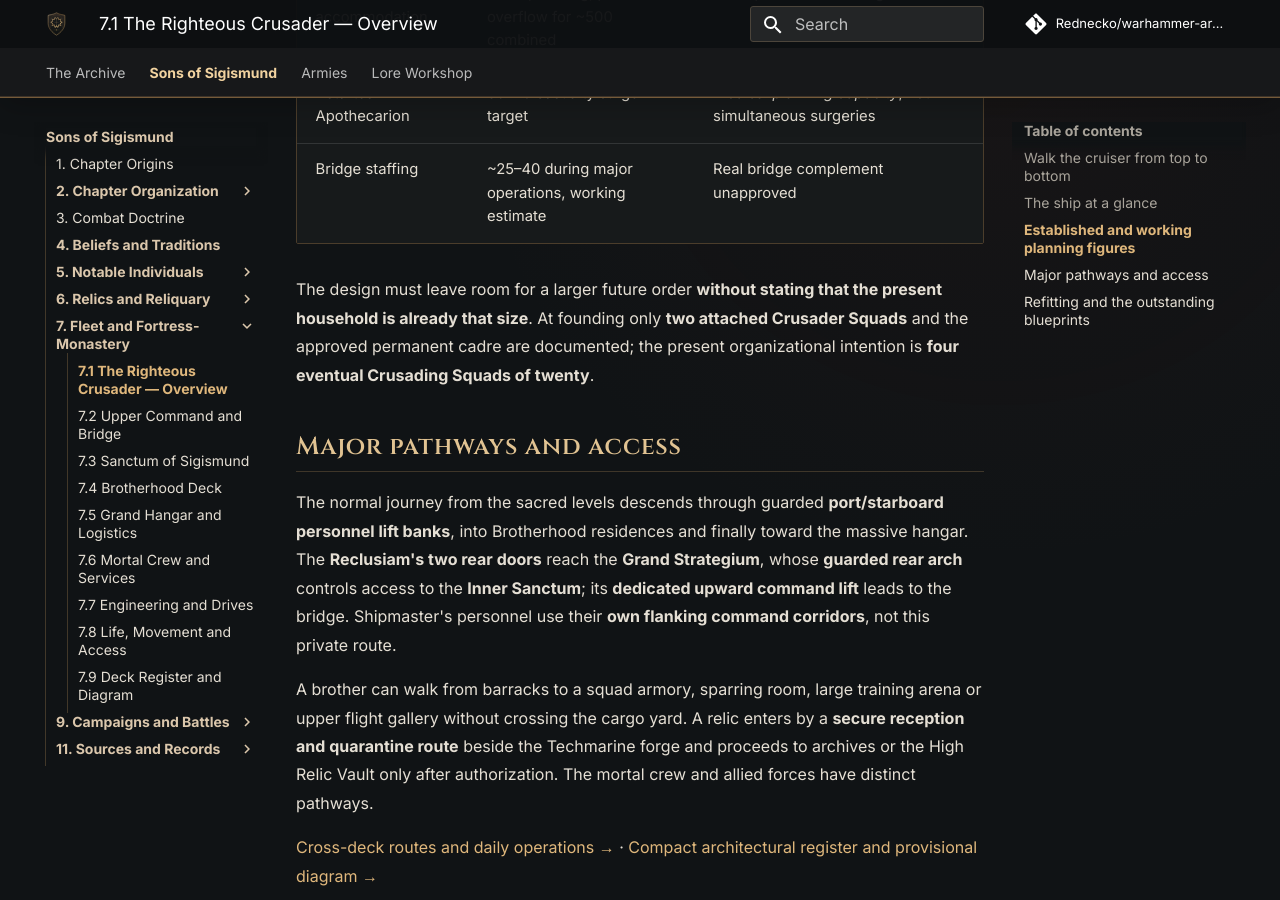
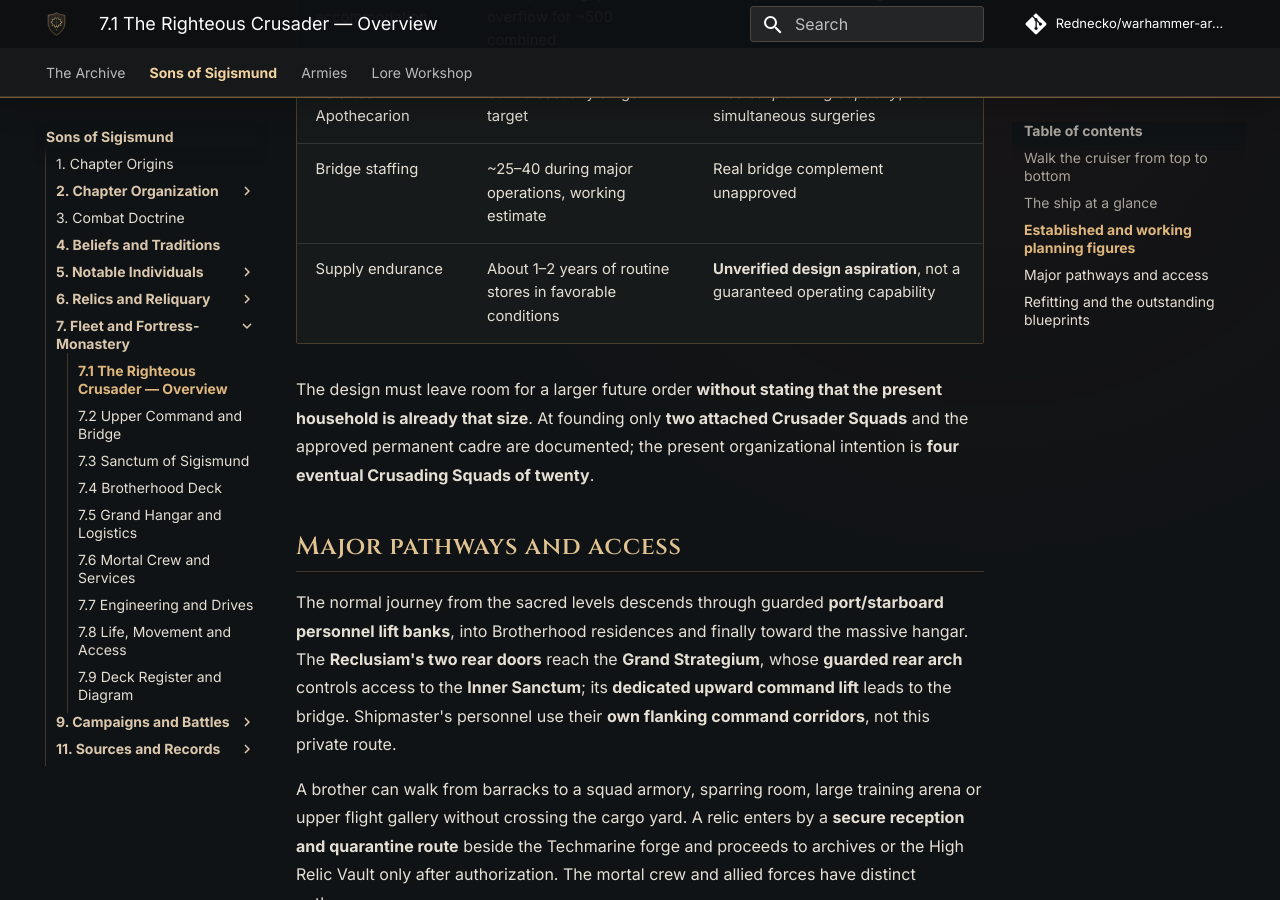
Before and after one commit to Rednecko/warhammer-archives, an MkDocs documentation site: the page built from docs/sons-of-sigismund/fleet/righteous-crusader.md, in a window 1280 px wide and 900 px high, scrolled down 3521 px. Built offline with MkDocs 1.6.1 and Material for MkDocs 9.7.7, drawn with Linux system fonts in a browser that asks for light colours; comment, search, counter and statistics services are not loaded.

Commit message:
Preserve provisional supply-endurance detail from original ship draft

```diff
--- a/docs/sons-of-sigismund/fleet/righteous-crusader.md
+++ b/docs/sons-of-sigismund/fleet/righteous-crusader.md
@@ -52,6 +52,7 @@ The ship is **far larger than the Sons of Sigismund themselves**. A compact Asta
 | Allied accommodation | ~200 per wing, plus overflow for ~500 combined | Not a permanent allied garrison |
 | Astartes Apothecarion | 30–40 casualty surge target | Medical *planning capacity*, not simultaneous surgeries |
 | Bridge staffing | ~25–40 during major operations, working estimate | Real bridge complement unapproved |
+| Supply endurance | About 1–2 years of routine stores in favorable conditions | **Unverified design aspiration**, not a guaranteed operating capability |
 
 The design must leave room for a larger future order **without stating that the present household is already that size**. At founding only **two attached Crusader Squads** and the approved permanent cadre are documented; the present organizational intention is **four eventual Crusading Squads of twenty**.
 
```
